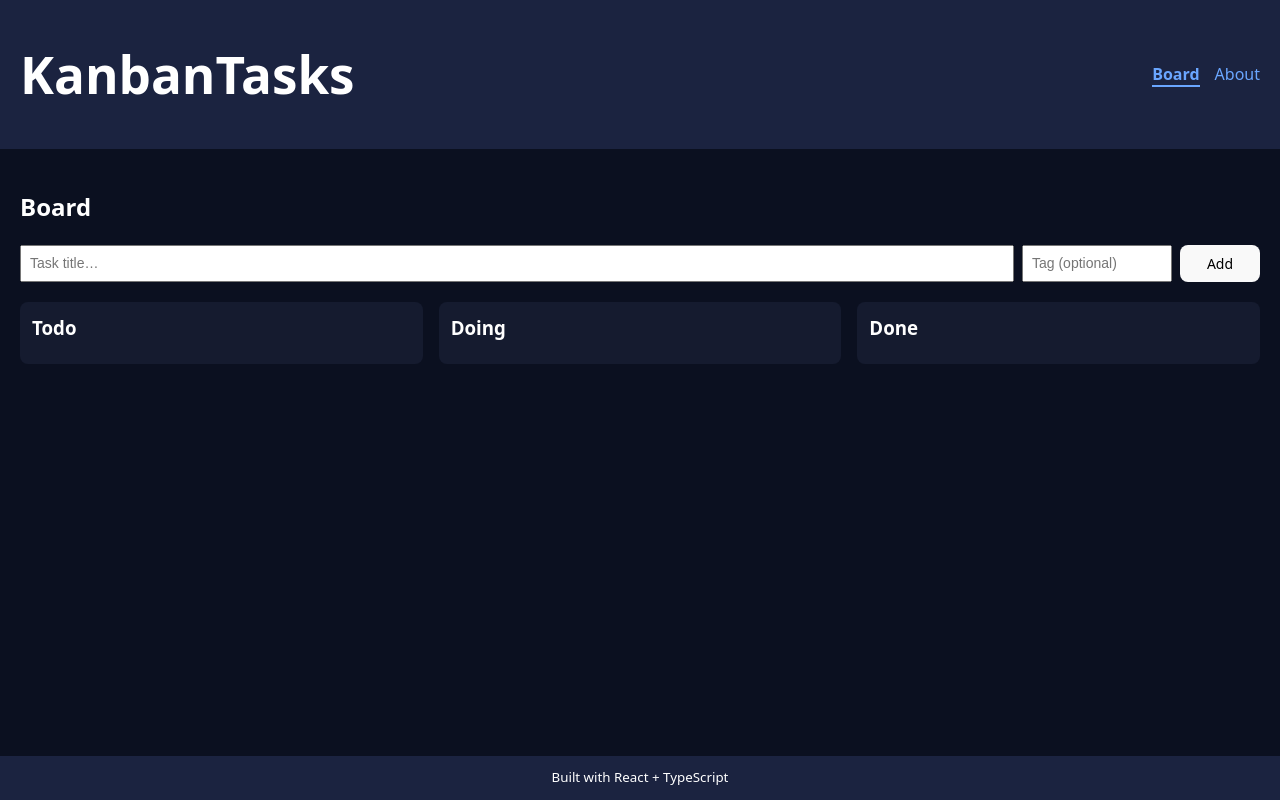
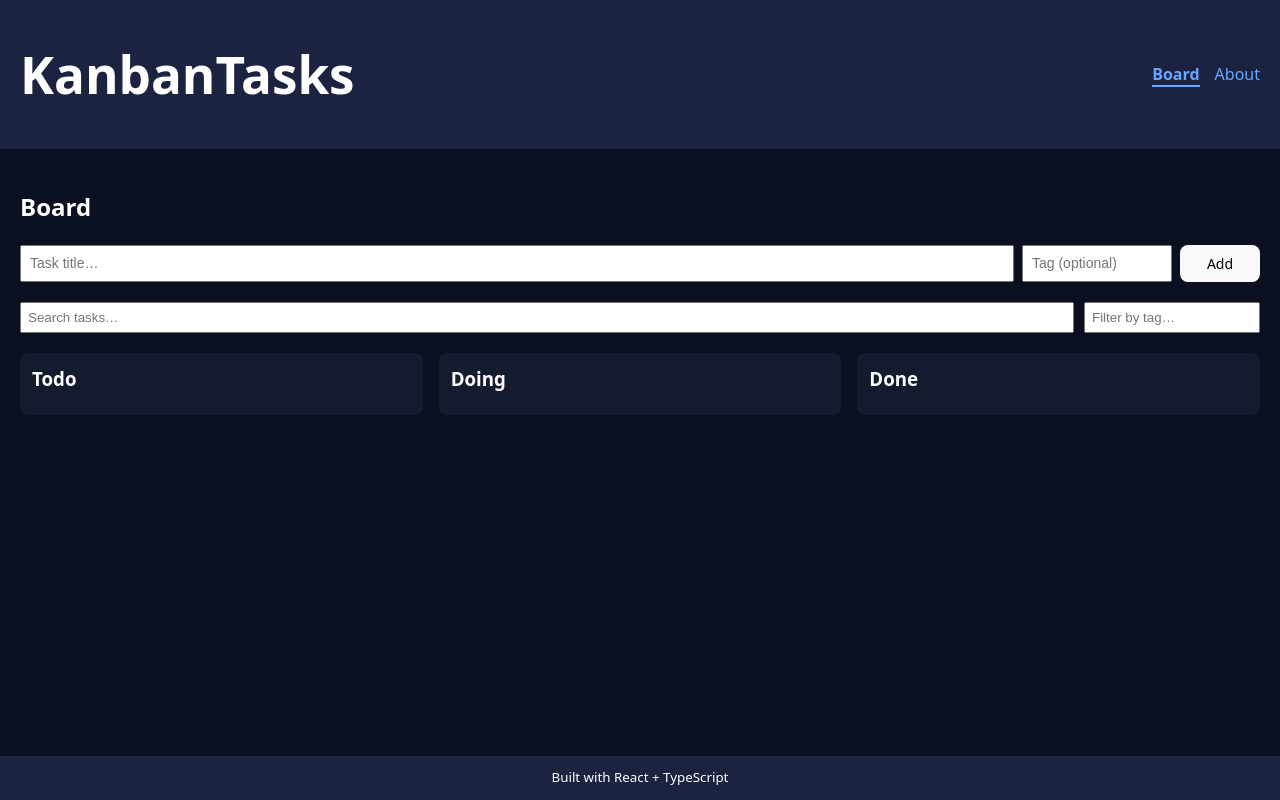
Before and after one commit to safya-alzayat/kanbanTasksFrontend, a React (Vite) app: page / in a window 1280 px wide. Built offline with nearby package versions, Linux system fonts and the light colour scheme.

Commit message:
add search

```diff
--- /dev/null
+++ b/src/components/SearchBar.tsx
@@ -0,0 +1,16 @@
+type Props = {
+  query: string
+  setQuery: (value: string) => void
+}
+
+export default function SearchBar({ query, setQuery }: Props) {
+  return (
+    <input
+      type="text"
+      placeholder="Search tasks…"
+      value={query}
+      onChange={(e) => setQuery(e.target.value)}
+      style={{ padding: "6px", flex: 1 }}
+    />
+  )
+}
--- /dev/null
+++ b/src/components/Tagfilter.tsx
@@ -0,0 +1,16 @@
+type Props = {
+  tag: string
+  setTag: (value: string) => void
+}
+
+export default function TagFilter({ tag, setTag }: Props) {
+  return (
+    <input
+      type="text"
+      placeholder="Filter by tag…"
+      value={tag}
+      onChange={(e) => setTag(e.target.value)}
+      style={{ padding: "6px", width: "160px" }}
+    />
+  )
+}
--- a/src/routes/Home.tsx
+++ b/src/routes/Home.tsx
@@ -4,10 +4,27 @@ import Column from "../components/Columns.tsx"
 import TaskItem from "../components/TaskItem"
 import type { ColumnKey, Task } from "../types"
 import { loadTasks, saveTasks } from "../storage"
+import TagFilter from "../components/Tagfilter.tsx"
+import SearchBar from "../components/SearchBar.tsx"
 
 export default function Home() {
   // state: an array of tasks
   const [tasks, setTasks] = useState<Task[]>(() => loadTasks())
+  const [query, setQuery] = useState("")
+  const [tag, setTag] = useState("")
+  const filteredTasks = tasks.filter(t => {
+  const matchesQuery =
+    !query ||
+    t.title.toLowerCase().includes(query.toLowerCase()) ||
+    (t.notes && t.notes.toLowerCase().includes(query.toLowerCase()))
+
+  const matchesTag =
+    !tag || (t.tag && t.tag.toLowerCase() === tag.toLowerCase())
+
+  return matchesQuery && matchesTag
+})
+
+
   // persist tasks whenever they change
   useEffect(() => {
     saveTasks(tasks)
@@ -22,22 +39,26 @@ export default function Home() {
     <div>
       <h2>Board</h2>
       <TaskForm onAdd={addTask} />
+      <div style={{ display: "flex", gap: "10px", marginBottom: "12px" }}>
+        <SearchBar query={query} setQuery={setQuery} />
+        <TagFilter tag={tag} setTag={setTag} />
+      </div>
 
 <div className="board">
         <Column title="Todo" column="todo">
-        {tasks.filter(t => t.column === "todo").map(t =>
+        {filteredTasks.filter(t => t.column === "todo").map(t =>
             <TaskItem key={t.id} task={t} onMove={moveTask} onDelete={deleteTask} />
         )}
         </Column>
 
         <Column title="Doing" column="doing">
-        {tasks.filter(t => t.column === "doing").map(t =>
+        {filteredTasks.filter(t => t.column === "doing").map(t =>
             <TaskItem key={t.id} task={t} onMove={moveTask} onDelete={deleteTask} />
         )}
         </Column>
 
         <Column title="Done" column="done">
-        {tasks.filter(t => t.column === "done").map(t =>
+        {filteredTasks.filter(t => t.column === "done").map(t =>
             <TaskItem key={t.id} task={t} onMove={moveTask} onDelete={deleteTask} />
         )}
         </Column>
```
